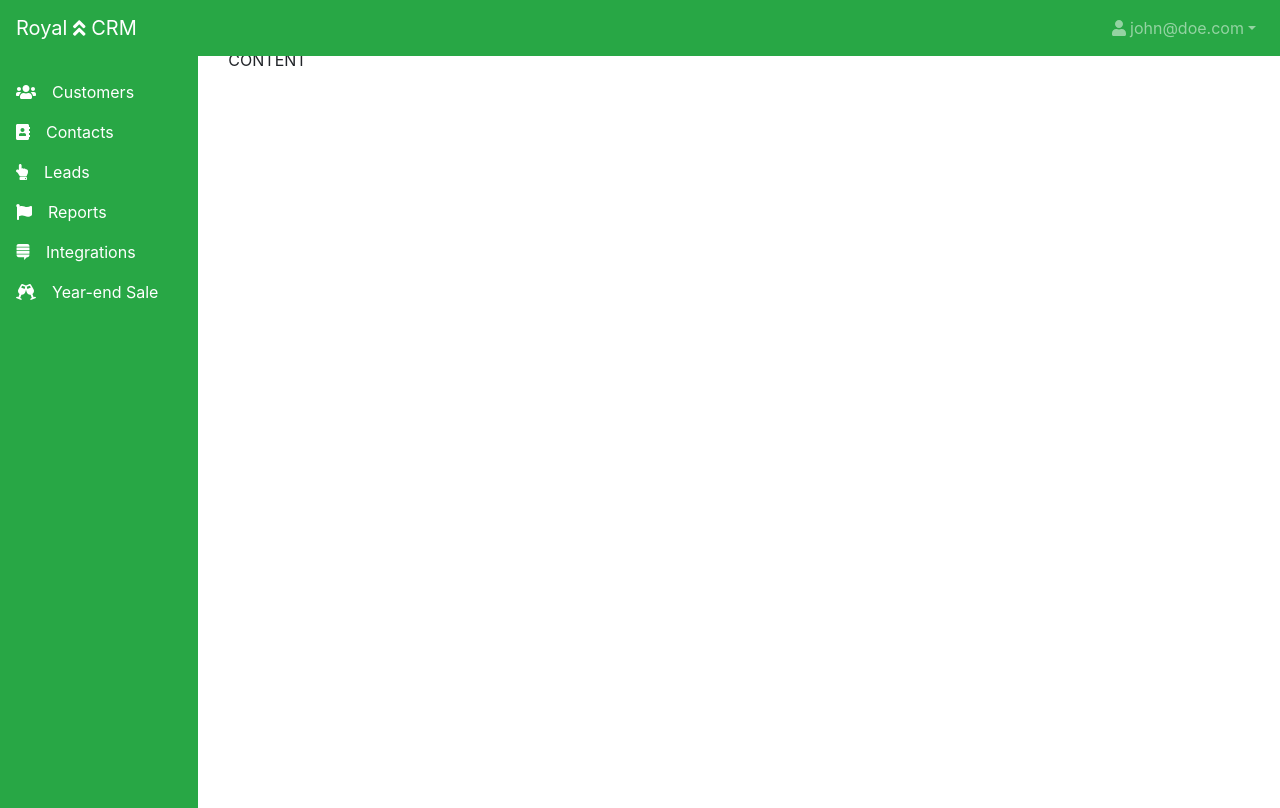
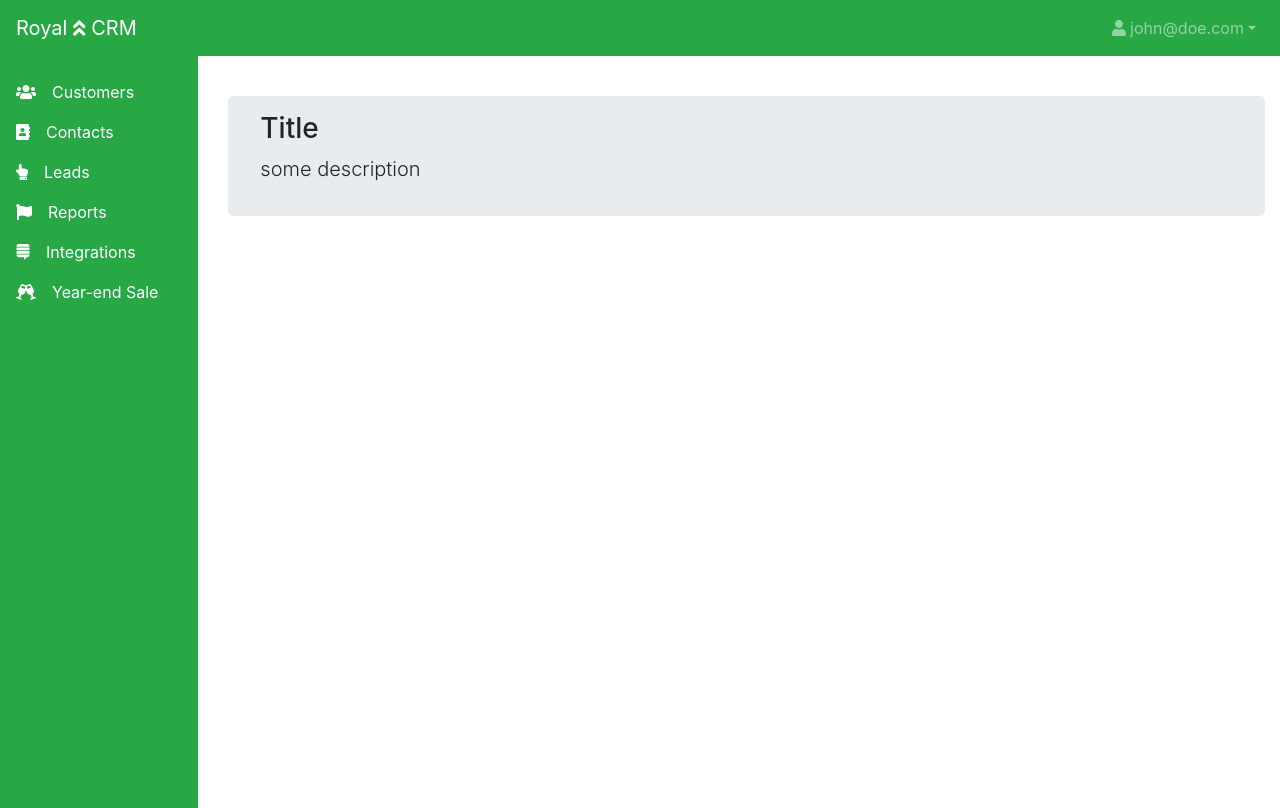
Before and after one commit to zadokdaniel/W291219M-RoyalCRM, an Angular app: page / in a window 1280 px wide. Built offline with nearby package versions, Linux system fonts and the light colour scheme.

Commit message:
feat(utils): create utils/page-header component

```diff
--- a/src/app/app.component.html
+++ b/src/app/app.component.html
@@ -8,7 +8,12 @@
       <div class="col-2 pl-0">
         <app-sidenav></app-sidenav>
       </div>
-      <div class="col-10">CONTENT</div>
+      <div class="col-10">
+        <app-page-header
+          [title]="'Title'"
+          [description]="'some description'"
+        ></app-page-header>
+      </div>
     </div>
   </div>
 </main>
--- /dev/null
+++ b/src/app/utils/page-header/page-header.component.ts
@@ -0,0 +1,21 @@
+import { Component, Input } from '@angular/core';
+
+@Component({
+  selector: 'app-page-header',
+  template: `
+    <div class="row mt-5">
+      <div class="col-12">
+        <div class="jumbotron pt-3 pb-3">
+          <h3><i [ngClass]="icon"></i> {{ title | titlecase }}</h3>
+          <p class="lead">{{ description }}</p>
+        </div>
+      </div>
+    </div>
+  `,
+  styleUrls: ['./page-header.component.scss'],
+})
+export class PageHeaderComponent {
+  @Input() icon: string = '';
+  @Input() title: string = '';
+  @Input() description: string = '';
+}
```
Also changed, not shown: src/app/app.module.ts (+7 -1 lines), src/app/utils/page-header/page-header.component.scss (added), 1 other file (tests, documents, lock files or other folders).
